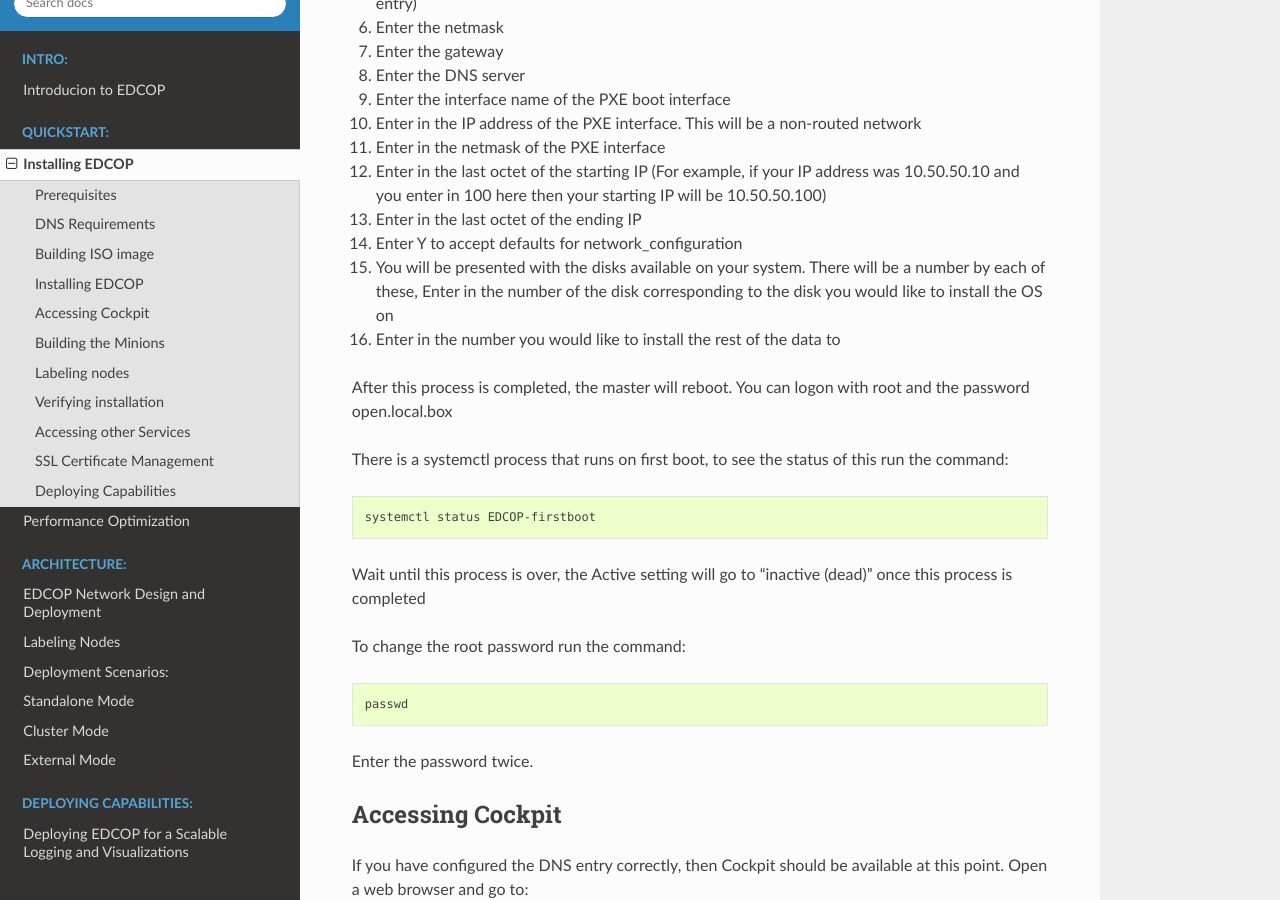
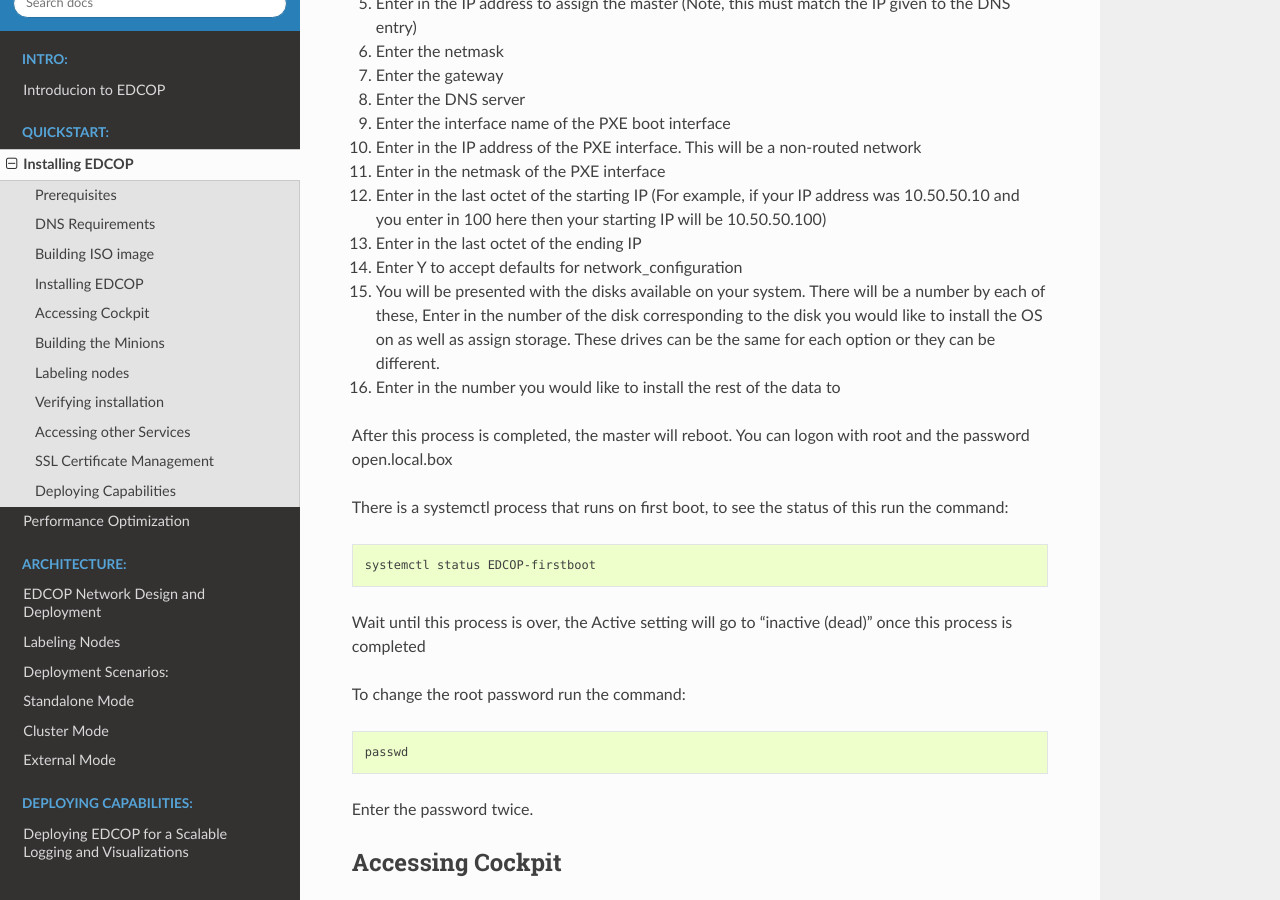
Before and after one commit to sealingtech/EDCOP, a Sphinx documentation site: the page built from docs/installation_guide.rst, in a window 1280 px wide and 900 px high, scrolled down 3778 px. Built offline with Sphinx 7.4.7 and the Read the Docs theme 2.0.0, drawn with Linux system fonts in a browser that asks for light colours; some of the changed text lies outside the part shown.

Commit message:
Update installation_guide.rst

```diff
--- a/docs/installation_guide.rst
+++ b/docs/installation_guide.rst
@@ -105,7 +106,7 @@
 #. Enter in the last octet of the starting IP (For example, if your IP address was 10.50.50.10 and you enter in 100 here then your starting IP will be 10.50.50.100)
 #. Enter in the last octet of the ending IP
 #. Enter Y to accept defaults for network_configuration
-#. You will be presented with the disks available on your system.  There will be a number by each of these, Enter in the number of the disk corresponding to the disk you would like to install the OS on
+#. You will be presented with the disks available on your system.  There will be a number by each of these, Enter in the number of the disk corresponding to the disk you would like to install the OS on as well as assign storage.  These drives can be the same for each option or they can be different.
 #. Enter in the number you would like to install the rest of the data to
 
 After this process is completed, the master will reboot. You can logon with root and the password open.local.box
```
Also changed, not shown: other parts of docs/installation_guide.rst (+1 -0 lines).
